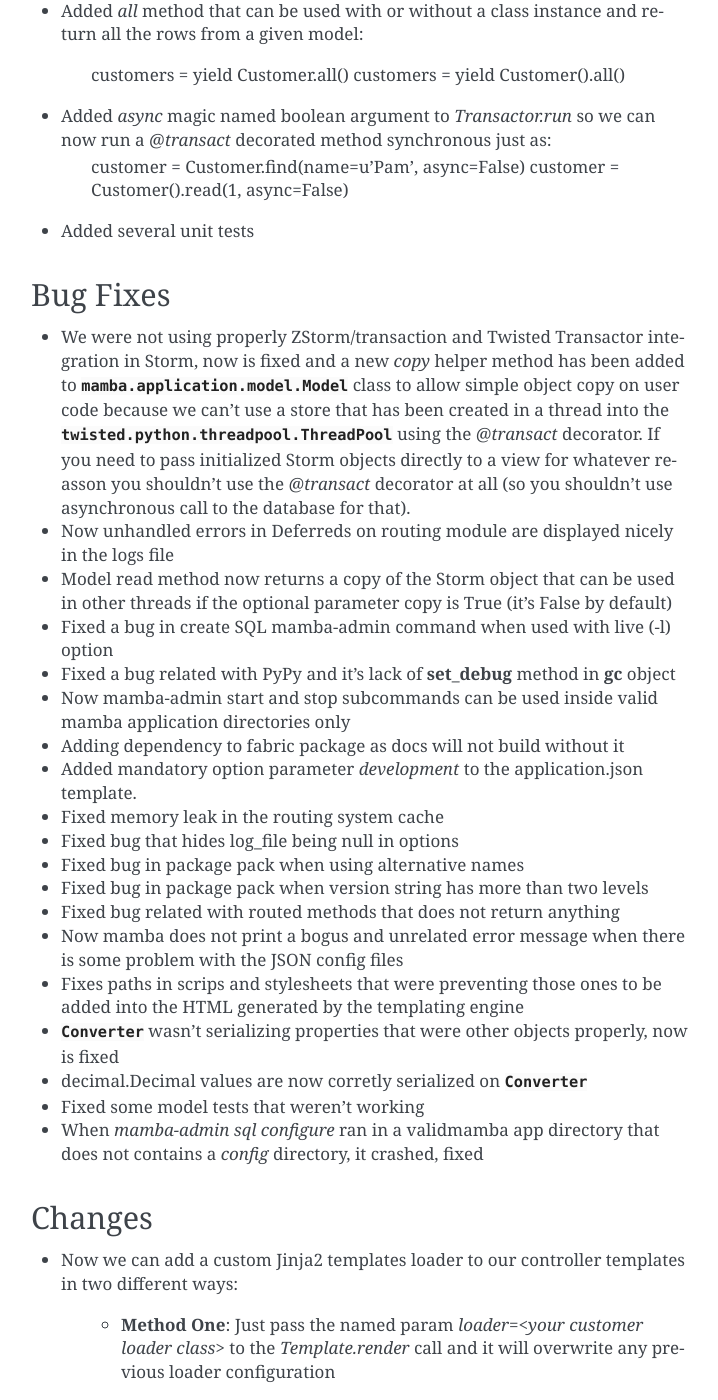
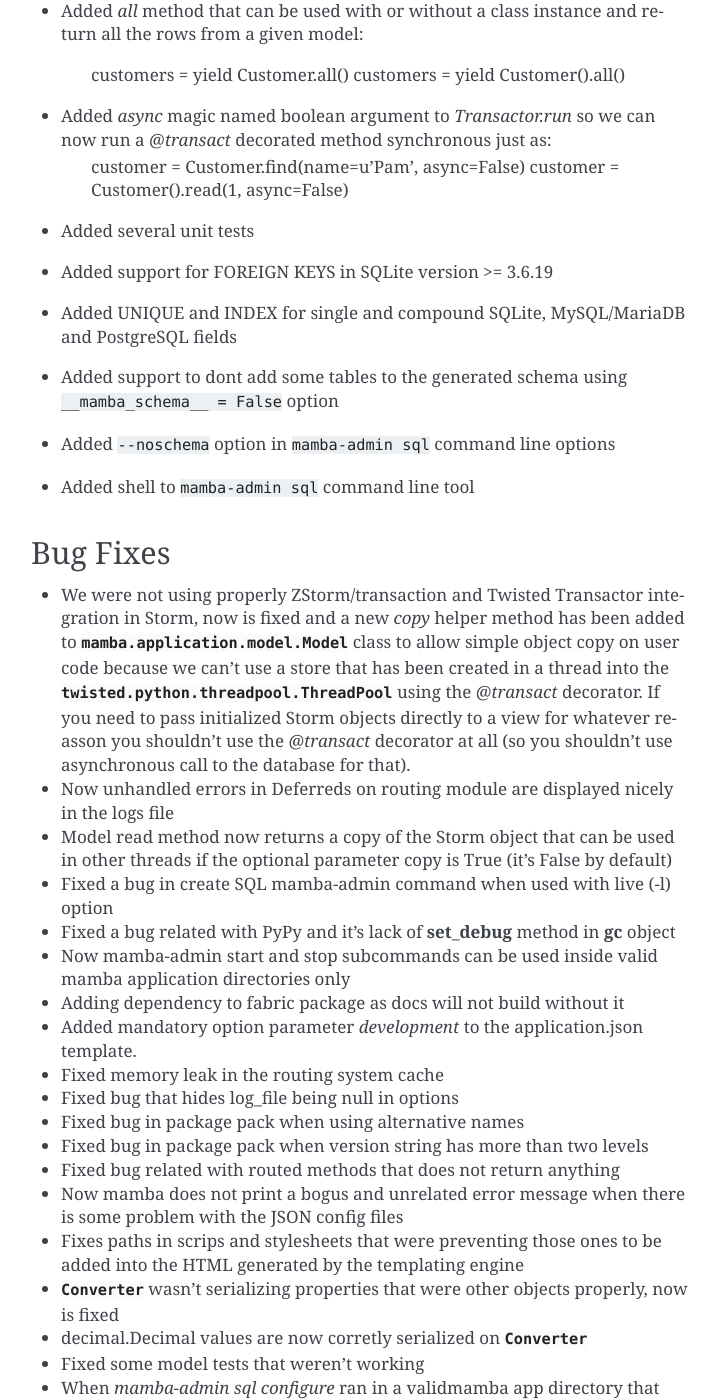
Before and after one commit to PyMamba/mamba-framework, a Sphinx documentation site: the page built from docs/relnotes/index.rst, in a window 1280 px wide and 1400 px high, scrolled down 1627 px. Shown: the whole window, without its empty margins (389-1107 px from the left). Built offline with Sphinx 7.4.7, drawn with Linux system fonts in a browser that asks for light colours; pages that are not in the unit, such as notebooks, are missing from menus; some of the changed text lies outside the part shown.

Commit message:
RELNOTES updated

```diff
--- a/docs/relnotes/index.rst
+++ b/docs/relnotes/index.rst
@@ -53,6 +53,11 @@
         customer = Customer.find(name=u'Pam', async=False)
         customer = Customer().read(1, async=False)
 * Added several unit tests
+* Added support for FOREIGN KEYS in SQLite version >= 3.6.19
+* Added UNIQUE and INDEX for single and compound SQLite, MySQL/MariaDB and PostgreSQL fields
+* Added support to dont add some tables to the generated schema using ``__mamba_schema__ = False`` option
+* Added ``--noschema`` option in ``mamba-admin sql`` command line options
+* Added shell to ``mamba-admin sql`` command line tool
 
 
 Bug Fixes
@@ -77,6 +82,7 @@
 * decimal.Decimal values are now corretly serialized on :class:`~mamba.utils.Converter`
 * Fixed some model tests that weren't working
 * When `mamba-admin sql configure` ran in a validmamba app directory that does not contains a `config` directory, it crashed, fixed
+* Fixed bug in PostgreSQL schema generation for FOREIGN KEYS
 
 
 Changes
@@ -95,6 +101,7 @@
 * The ``@route`` decorator now accepts lists and tuples defining more than one HTTP method where to register the given action
 * The :class:`~mamba.enterprise.common.NativeEnum` type has been reimplemented as a ``set``. Implementation provided by Patrick O'Loughlin @paddyoloughlin on GitHub
 * Added new find and afind methods to model object to find in syncrhonous or asynchronous way respectively
+* Storm.locals imports moved to ``mamba.entreprise`` package
 
 Documentation
 -------------
```
